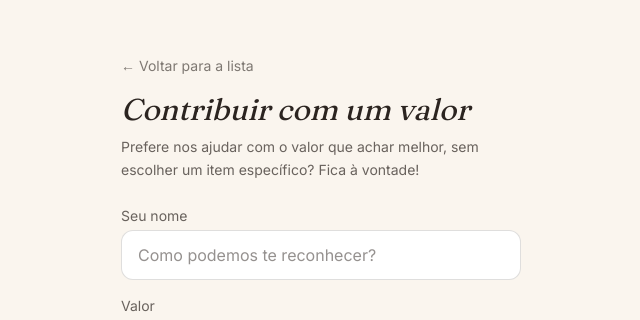
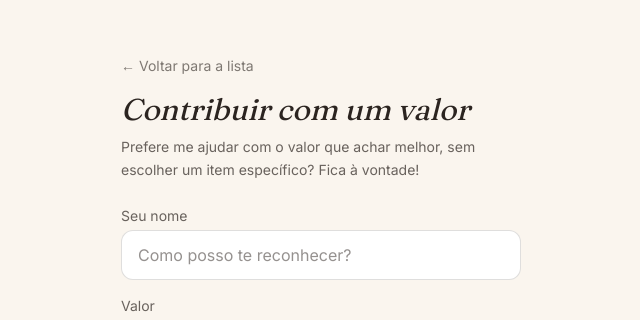
Before and after one commit to joaovsbarbosa/joaovbarbosa, a Next.js app: page /presentes/pix in a window 1280 px wide. Shown: the top 320 px of the page, without its empty margins (319-959 px from the left). Built offline with nearby package versions, Linux system fonts and the light colour scheme.

Commit message:
Ajusta textos do site pra primeira pessoa do singular
João é o único anfitrião, então troca "queremos"/"nos ajudar"/
"podemos" por "quero"/"me ajudar"/"posso" nos textos voltados ao
convidado.

```diff
--- a/src/app/presentes/pix/page.tsx
+++ b/src/app/presentes/pix/page.tsx
@@ -16,7 +16,7 @@ export default function PixContributionPage() {
         Contribuir com um valor
       </h1>
       <p className="mt-2 text-sm leading-relaxed text-foreground/70">
-        Prefere nos ajudar com o valor que achar melhor, sem escolher um item
+        Prefere me ajudar com o valor que achar melhor, sem escolher um item
         específico? Fica à vontade!
       </p>
 
--- a/src/components/MoneyGiftForm.tsx
+++ b/src/components/MoneyGiftForm.tsx
@@ -90,7 +90,7 @@ export default function MoneyGiftForm({
           value={name}
           onChange={(e) => setName(e.target.value)}
           type="text"
-          placeholder="Como podemos te reconhecer?"
+          placeholder="Como posso te reconhecer?"
           className="rounded-xl border border-foreground/15 bg-card px-4 py-3 text-base text-foreground outline-none focus:border-accent"
         />
       </label>
--- a/src/components/ReserveForm.tsx
+++ b/src/components/ReserveForm.tsx
@@ -86,7 +86,7 @@ export default function ReserveForm({
           value={name}
           onChange={(e) => setName(e.target.value)}
           type="text"
-          placeholder="Como podemos te reconhecer?"
+          placeholder="Como posso te reconhecer?"
           className="rounded-xl border border-foreground/15 bg-card px-4 py-3 text-base text-foreground outline-none focus:border-accent"
         />
       </label>
--- a/src/data/site.ts
+++ b/src/data/site.ts
@@ -5,7 +5,7 @@ export const siteConfig = {
   eventDate: "Data a definir",
   eventAddress: "Av. Prof. Francisco Morato, 2802 - Conexão Morato",
   introText:
-    "Depois de muitos meses de obra, o apê finalmente ficou pronto! Queremos comemorar essa conquista com vocês.",
+    "Depois de muitos meses de obra, o apê finalmente ficou pronto! Quero comemorar essa conquista com vocês.",
   giftsIntro:
-    "Se quiser nos ajudar a montar a casa nova, escolha um presente da lista abaixo ou contribua com qualquer valor via Pix.",
+    "Se quiser me ajudar a montar a casa nova, escolha um presente da lista abaixo ou contribua com qualquer valor via Pix.",
 };
```
